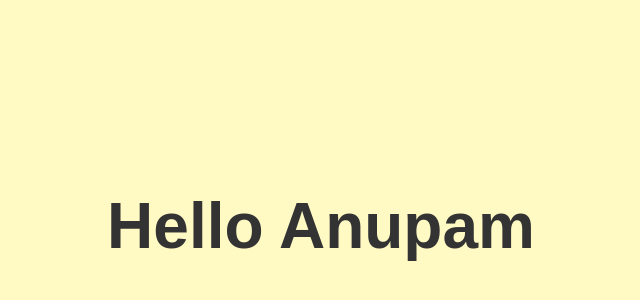
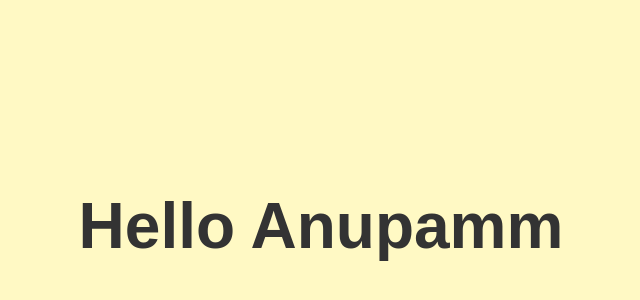
Before and after one commit to anupam0312/Priacc, a plain HTML site: page index.html in a window 1280 px wide. Shown: the part 174-474 px from the top of the page, without its empty margins (319-959 px from the left). Drawn offline with Linux system fonts and the light colour scheme.

Commit message:
Update index.html

```diff
--- a/index.html
+++ b/index.html
@@ -2,7 +2,7 @@
 <html lang="en">
 <head>
   <meta charset="UTF-8">
-  <title>Hello Anupam</title>
+  <title>Hello Anupamm</title>
   <style>
     body {
       background-color: #fff9c4; /* Light yellow */
@@ -20,6 +20,6 @@
   </style>
 </head>
 <body>
-  <h1>Hello Anupam</h1>
+  <h1>Hello Anupamm</h1>
 </body>
 </html>
```
